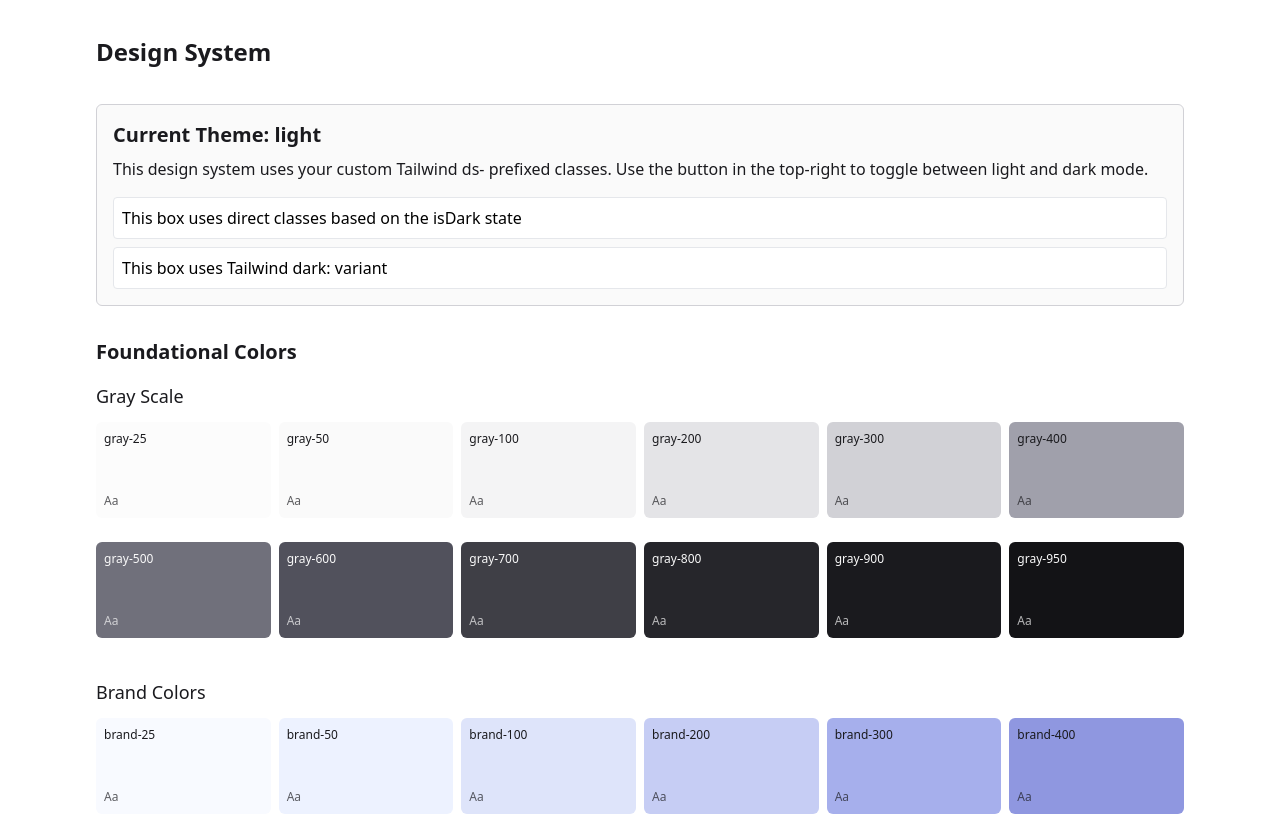
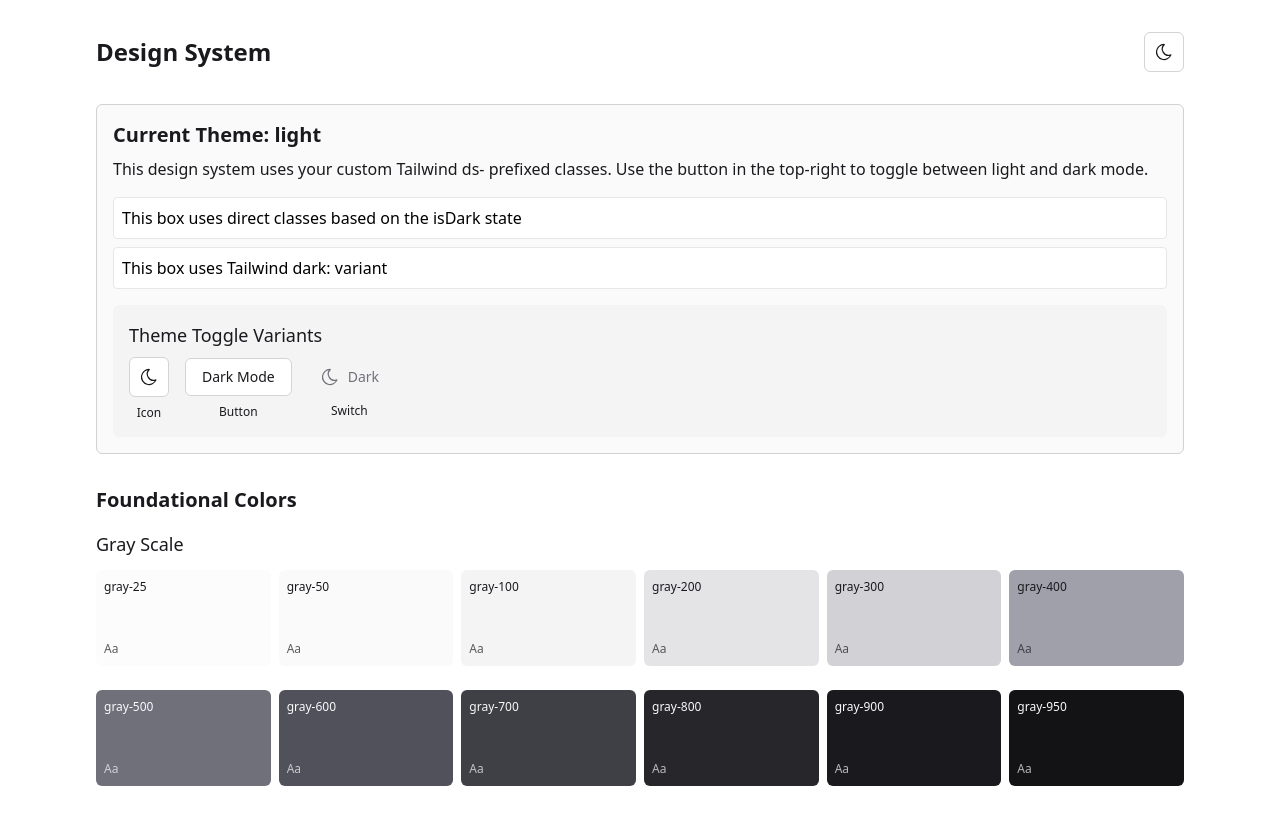
Before and after one commit to davidtylerson/component-library, a Next.js app: page /design-system in a window 1280 px wide. Shown: the top 816 px of the page. Built offline with nearby package versions, Linux system fonts and the light colour scheme.

Commit message:
Added moon icon

```diff
--- a/src/app/design-system/page.tsx
+++ b/src/app/design-system/page.tsx
@@ -2,8 +2,8 @@
 'use client';
 
 import React, { useEffect, useState } from 'react';
-import { Button } from "@/components/ui/button/button";
 import { useTheme } from "@/themes/theme-context";
+import { ThemeToggle } from "@/components/ui/theme-toggle/theme-toggle";
 
 export default function DesignSystemPage() {
   const { isDark, setTheme } = useTheme();
@@ -102,12 +102,7 @@ export default function DesignSystemPage() {
     <div className="p-8 max-w-6xl mx-auto min-h-screen bg-ds-bg-primary text-ds-text-primary">
       <div className="flex justify-between items-center mb-8">
         <h1 className="text-2xl font-bold">Design System</h1>
-        <Button
-          onClick={toggleDarkMode}
-          variant="primary"
-        >
-          {isDark ? 'Switch to Light Mode' : 'Switch to Dark Mode'}
-        </Button>
+        <ThemeToggle variant="icon" size="md" />
       </div>
 
       {/* Theme Information */}
@@ -126,6 +121,25 @@ export default function DesignSystemPage() {
         {/* Test box with Tailwind dark mode */}
         <div className="p-2 mt-2 bg-white dark:bg-gray-800 text-black dark:text-white border rounded">
           This box uses Tailwind dark: variant
+        </div>
+
+        {/* Theme toggle component examples */}
+        <div className="mt-4 p-4 bg-ds-bg-tertiary rounded-md">
+          <h3 className="text-lg font-medium mb-2">Theme Toggle Variants</h3>
+          <div className="flex items-center gap-4 mt-2">
+            <div className="flex flex-col items-center gap-2">
+              <ThemeToggle variant="icon" size="md" />
+              <span className="text-xs">Icon</span>
+            </div>
+            <div className="flex flex-col items-center gap-2">
+              <ThemeToggle variant="button" size="md" />
+              <span className="text-xs">Button</span>
+            </div>
+            <div className="flex flex-col items-center gap-2">
+              <ThemeToggle variant="switch" size="md" />
+              <span className="text-xs">Switch</span>
+            </div>
+          </div>
         </div>
       </section>
 
```
